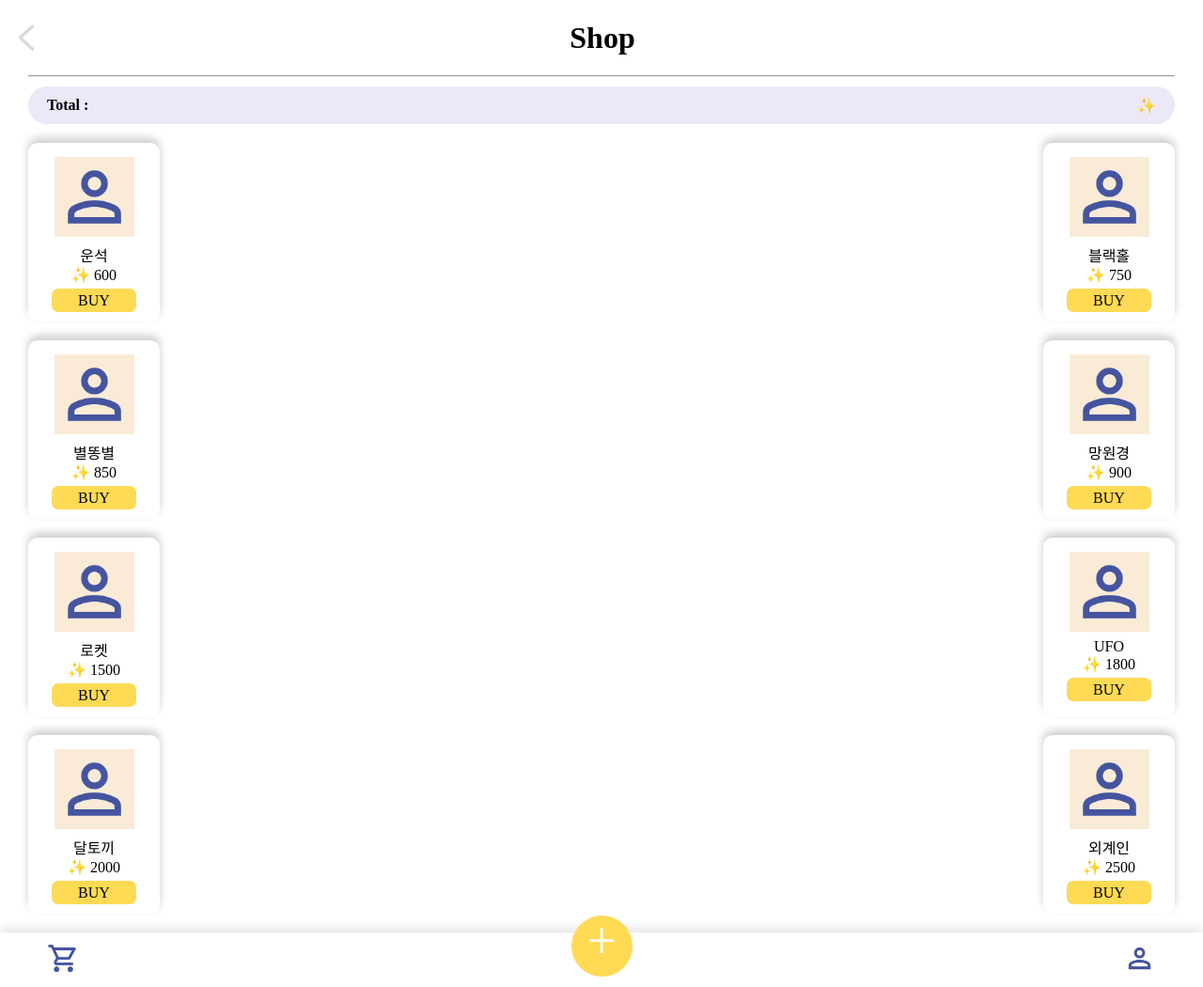
After one commit to 23MITHON/MiriDo, a PHP site: page /shop.html in a window 1280 px wide. The commit adds this page. Shown: the whole page at 94% size. Run offline with PHP 8.4, Linux system fonts and the light colour scheme.

Commit message:
shop 완성(img X)

```diff
--- a/CSS/main.css
+++ b/CSS/my.css
@@ -29,7 +29,7 @@ footer {
     font-size: 3.5rem;
     color: #fff;
     font-weight: 100;
-    background-color: #2B3D6D;
+    background-color: #FFDA55;
     margin-bottom: 30px;
 }
 
--- /dev/null
+++ b/CSS/shop.css
@@ -0,0 +1,104 @@
+* {
+    margin: 0;
+    padding: 0;
+}
+
+header {
+    display: flex;
+    align-items: center;
+    margin-top: 20px;
+}
+
+header > img {
+    width: 45px;
+    height: 40px;
+    margin-left: 15px;
+
+}
+
+header > p {
+    font-size: 2rem;
+    font-weight: bold;
+    margin: 0 auto;
+    padding-right: 58px;
+}
+
+main {
+    padding: 20px 30px;
+}
+
+#total-box {
+    display: flex;
+    align-items: center;
+    justify-content: space-between;
+    width: 100%;
+    height: 40px;
+    background-color: #ECE8F8;
+    border-radius: 30px;
+    margin-top: 10px;
+}
+
+#total-box > div {
+    padding: 0 20px;
+    font-weight: bold;
+}
+
+#shop-list {
+    margin-top: 20px;
+    display: flex;
+    align-items: center;
+    justify-content: space-between;
+}
+
+.list-box {
+    width: 140px;
+    height: 190px;
+    border-radius: 10px;
+    box-shadow: 0px -5px 10px rgba(0, 0, 0, 0.2);
+    text-align: center;
+}
+
+.buy-button {
+    width: 90px;
+    height: 25px;
+    background-color: #FFDA55;
+    line-height: 25px;
+    text-align: center;
+    margin-left: 25px;
+    margin-top: 5px;
+    border-radius: 7px;
+}
+
+footer {
+    width: 100%;
+    height: 58px;
+    bottom: 0;
+    background-color: #fff;
+    box-shadow: 0px -5px 10px rgba(0, 0, 0, 0.1);
+    display: flex;
+    align-items: center;
+    justify-content: space-between;
+}
+
+#shop {
+    width: 35px;
+    margin-left: 50px;
+}
+
+#add {
+    width: 65px;
+    height: 65px;
+    border-radius: 50px;
+    text-align: center;
+    line-height: 55px;
+    font-size: 3.5rem;
+    color: #fff;
+    font-weight: 100;
+    background-color: #FFDA55;
+    margin-bottom: 30px;
+}
+
+#my {
+    width: 35px;
+    margin-right: 50px;
+}
--- /dev/null
+++ b/shop.html
@@ -0,0 +1,83 @@
+<!DOCTYPE html>
+<html lang="en">
+<head>
+    <meta charset="UTF-8">
+    <meta name="viewport" content="width=device-width, initial-scale=1.0">
+    <link rel="stylesheet" href="./CSS/shop.css">
+    <title>Document</title>
+</head>
+<body>
+    <header>
+        <img src="./img/back.png">
+        <p>Shop</p>
+    </header>
+    <main>
+        <hr>
+        <div id="total-box">
+            <div id="total">Total : </div>
+            <div id="score">✨</div>
+        </div>
+        <div id="shop-list">
+            <div id="list-box1" class="list-box">
+                <img src="./img/my.png" style="width: 85px; margin-top: 15px; margin-bottom: 3px; background-color: antiquewhite;">
+                <p class="list-name">운석</p>
+                <p class="list-price">✨ 600</p>
+                <div class="buy-button">BUY</div>
+            </div>
+            <div id="list-box2" class="list-box">
+                <img src="./img/my.png" style="width: 85px; margin-top: 15px; margin-bottom: 3px; background-color: antiquewhite;">
+                <p class="list-name">블랙홀</p>
+                <p class="list-price">✨ 750</p>
+                <div class="buy-button">BUY</div>
+            </div>
+        </div>
+        <div id="shop-list">
+            <div id="list-box1" class="list-box">
+                <img src="./img/my.png" style="width: 85px; margin-top: 15px; margin-bottom: 3px; background-color: antiquewhite;">
+                <p class="list-name">별똥별</p>
+                <p class="list-price">✨ 850</p>
+                <div class="buy-button">BUY</div>
+            </div>
+            <div id="list-box2" class="list-box">
+                <img src="./img/my.png" style="width: 85px; margin-top: 15px; margin-bottom: 3px; background-color: antiquewhite;">
+                <p class="list-name">망원경</p>
+                <p class="list-price">✨ 900</p>
+                <div class="buy-button">BUY</div>
+            </div>
+        </div>
+        <div id="shop-list">
+            <div id="list-box1" class="list-box">
+                <img src="./img/my.png" style="width: 85px; margin-top: 15px; margin-bottom: 3px; background-color: antiquewhite;">
+                <p class="list-name">로켓</p>
+                <p class="list-price">✨ 1500</p>
+                <div class="buy-button">BUY</div>
+            </div>
+            <div id="list-box2" class="list-box">
+                <img src="./img/my.png" style="width: 85px; margin-top: 15px; margin-bottom: 3px; background-color: antiquewhite;">
+                <p class="list-name">UFO</p>
+                <p class="list-price">✨ 1800</p>
+                <div class="buy-button">BUY</div>
+            </div>
+        </div>
+        <div id="shop-list">
+            <div id="list-box1" class="list-box">
+                <img src="./img/my.png" style="width: 85px; margin-top: 15px; margin-bottom: 3px; background-color: antiquewhite;">
+                <p class="list-name">달토끼</p>
+                <p class="list-price">✨ 2000</p>
+                <div class="buy-button">BUY</div>
+            </div>
+            <div id="list-box2" class="list-box">
+                <img src="./img/my.png" style="width: 85px; margin-top: 15px; margin-bottom: 3px; background-color: antiquewhite;">
+                <p class="list-name">외계인</p>
+                <p class="list-price">✨ 2500</p>
+                <div class="buy-button">BUY</div>
+            </div>
+        </div>
+    </main>
+    <footer>
+        <a href="./shop.html"><img src="./img/shop.png" id="shop"></a>
+        <div id="add">+</div>
+        <a href="./my.html"><img src="./img/my.png" id="my"></a>
+    </footer>
+</body>
+</html>
```
Also changed, not shown: my.html (added, +19 -0 lines), img/KakaoTalk_20231021_021150381.png (added), img/KakaoTalk_20231021_021150381_01.png (added), img/KakaoTalk_20231021_021150381_02.png (added), img/back.png (added).
